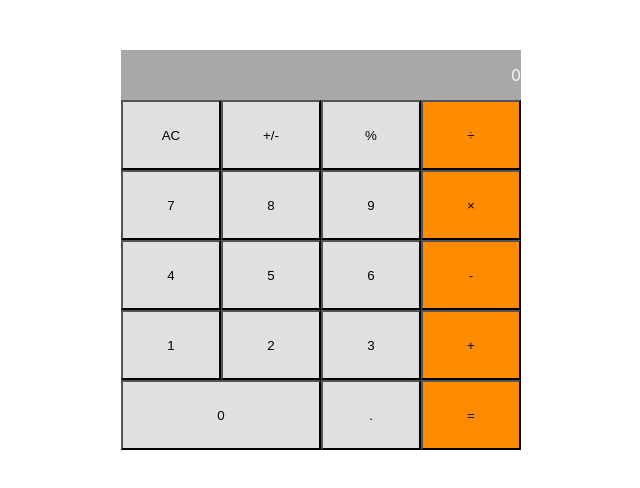
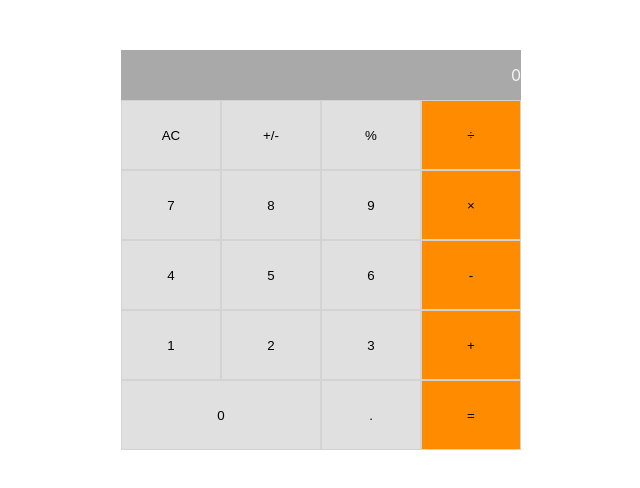
Before and after one commit to Jrmcuervo/math-magicians-rc, a React (Create React App) app: page / in a window 1280 px wide. Shown: the top 488 px of the page, without its empty margins (319-959 px from the left). Built offline with nearby package versions, Linux system fonts and the light colour scheme.

Commit message:
Fix style to match design

```diff
--- a/src/styles/Calculator.css
+++ b/src/styles/Calculator.css
@@ -17,6 +17,7 @@
 .button {
   width: 100px;
   height: 70px;
+  border: 0.5px solid lightgray;
 }
 
 .button.zero {
```
